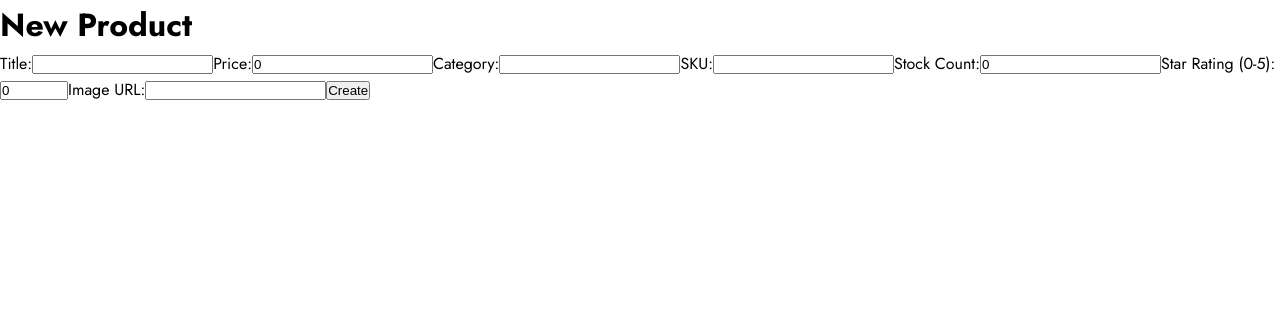
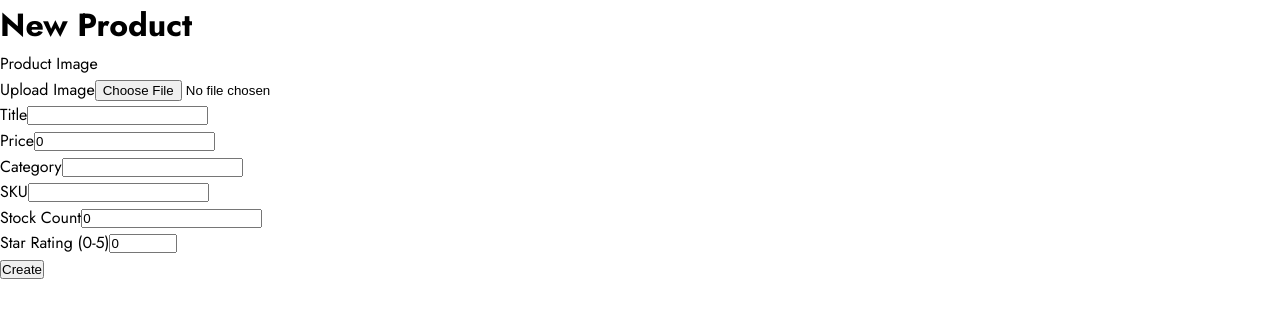
Before and after one commit to ayoubakbartabar/FastFood-Admin-Panel-project, a React (Vite) app: page /new-product in a window 1280 px wide. Shown: the top 318 px of the page. Built offline with nearby package versions, Linux system fonts and the light colour scheme; the HTML template or start-up script is replaced by a standard one.

Commit message:
Update NewProductPage.tsx : edit syntax nd set class name for tags

```diff
--- a/src/pages/NewProductPage/NewProductPage.tsx
+++ b/src/pages/NewProductPage/NewProductPage.tsx
@@ -5,7 +5,7 @@ import { API_BASE_URL, createProduct } from "../../types/server/productApi";
 import "./NewProductPage.css";
 import { useNavigate } from "react-router-dom";
 
-// Yup validation schema for the product form
+// Validation schema
 const ProductSchema = Yup.object().shape({
   title: Yup.string().required("Title is required"),
   price: Yup.number()
@@ -16,41 +16,45 @@ const ProductSchema = Yup.object().shape({
   count: Yup.number()
     .min(0, "Stock count must be >= 0")
     .required("Stock count required"),
-  star: Yup.number()
-    .min(0, "Star rating must be at least 0")
-    .max(5, "Star rating cannot exceed 5")
-    .required("Star rating is required"),
-  image: Yup.string().required("Image URL is required"),
+  star: Yup.number().min(0).max(5).required("Star rating is required"),
+  image: Yup.string().required("Image is required"),
 });
 
-function NewProductPage() {
+const NewProductPage: React.FC = () => {
   const navigate = useNavigate();
 
-  // Submit handler for creating a product
-  const handleCreate = useCallback(async (values: any) => {
+  const handleCreate = useCallback(
+    async (values: any) => {
       try {
-      console.log("Sending to API:", values);
-
         const result = await createProduct(values);
-
         if (result) {
           alert("Product created successfully!");
-        console.log("Created product:", result);
         } else {
           alert("Failed to create product.");
         }
         navigate("/");
       } catch (error) {
-      console.error("Error creating product:", error);
+        console.error(error);
         alert("An error occurred while creating the product.");
       }
-  }, []);
+    },
+    [navigate]
+  );
+
+  // Convert uploaded file to Base64
+  const fileToBase64 = (file: File): Promise<string> => {
+    return new Promise((resolve, reject) => {
+      const reader = new FileReader();
+      reader.readAsDataURL(file);
+      reader.onload = () => resolve(reader.result as string);
+      reader.onerror = (error) => reject(error);
+    });
+  };
 
   return (
-    <div className="product-page">
-      <h1>New Product</h1>
+    <div className="new-product-container">
+      <h1 className="new-product-title">New Product</h1>
 
-      {/* Formik form for product creation */}
       <Formik
         initialValues={{
           title: "",
@@ -64,75 +68,142 @@ function NewProductPage() {
         validationSchema={ProductSchema}
         onSubmit={handleCreate}
       >
-        {({ values, isSubmitting }) => (
-          <Form className="product-form">
-            {/* Image preview */}
-            {values.image && (
+        {({ values, setFieldValue, isSubmitting }) => (
+          <Form className="new-product-form">
+            {/* Image upload and preview */}
+            <div className="new-product-group">
+              <label className="new-product-label">Product Image</label>
+              <div className="new-product-image-wrapper">
+                {values.image ? (
+                  <>
                     <img
-                src={
-                  values.image.startsWith("http")
-                    ? values.image
-                    : `${API_BASE_URL}${values.image}`
+                      src={values.image}
+                      alt="Preview"
+                      className="new-product-preview"
+                    />
+                    <button
+                      type="button"
+                      className="new-product-remove-btn"
+                      onClick={() => setFieldValue("image", "")}
+                    >
+                      Remove
+                    </button>
+                  </>
+                ) : (
+                  <label className="new-product-upload-btn">
+                    Upload Image
+                    <input
+                      type="file"
+                      accept="image/*"
+                      onChange={async (e) => {
+                        if (e.target.files && e.target.files[0]) {
+                          const base64 = await fileToBase64(e.target.files[0]);
+                          setFieldValue("image", base64);
                         }
-                alt="Preview"
-                className="product-image-preview"
+                      }}
                     />
+                  </label>
                 )}
+              </div>
+              <ErrorMessage
+                name="image"
+                component="div"
+                className="new-product-error"
+              />
+            </div>
 
-            {/* Title input */}
-            <label>
-              Title:
-              <Field type="text" name="title" />
-              <ErrorMessage name="title" component="div" className="error" />
-            </label>
+            {/* Title */}
+            <div className="new-product-group">
+              <label className="new-product-label">Title</label>
+              <Field type="text" name="title" className="new-product-input" />
+              <ErrorMessage
+                name="title"
+                component="div"
+                className="new-product-error"
+              />
+            </div>
 
-            {/* Price input */}
-            <label>
-              Price:
-              <Field type="number" name="price" step="0.01" />
-              <ErrorMessage name="price" component="div" className="error" />
-            </label>
+            {/* Price */}
+            <div className="new-product-group">
+              <label className="new-product-label">Price</label>
+              <Field
+                type="number"
+                step="0.01"
+                name="price"
+                className="new-product-input"
+              />
+              <ErrorMessage
+                name="price"
+                component="div"
+                className="new-product-error"
+              />
+            </div>
 
-            {/* Category input */}
-            <label>
-              Category:
-              <Field type="text" name="category" />
-              <ErrorMessage name="category" component="div" className="error" />
-            </label>
+            {/* Category */}
+            <div className="new-product-group">
+              <label className="new-product-label">Category</label>
+              <Field
+                type="text"
+                name="category"
+                className="new-product-input"
+              />
+              <ErrorMessage
+                name="category"
+                component="div"
+                className="new-product-error"
+              />
+            </div>
 
-            {/* SKU input */}
-            <label>
-              SKU:
-              <Field type="text" name="sku" />
-              <ErrorMessage name="sku" component="div" className="error" />
-            </label>
+            {/* SKU */}
+            <div className="new-product-group">
+              <label className="new-product-label">SKU</label>
+              <Field type="text" name="sku" className="new-product-input" />
+              <ErrorMessage
+                name="sku"
+                component="div"
+                className="new-product-error"
+              />
+            </div>
 
-            {/* Stock count input */}
-            <label>
-              Stock Count:
-              <Field type="number" name="count" step="1" />
-              <ErrorMessage name="count" component="div" className="error" />
-            </label>
+            {/* Stock Count */}
+            <div className="new-product-group">
+              <label className="new-product-label">Stock Count</label>
+              <Field
+                type="number"
+                name="count"
+                step="1"
+                className="new-product-input"
+              />
+              <ErrorMessage
+                name="count"
+                component="div"
+                className="new-product-error"
+              />
+            </div>
 
-            {/* Star rating input */}
-            <label>
-              Star Rating (0-5):
-              <Field type="number" name="star" min={0} max={5} step="0.01" />
-              <ErrorMessage name="star" component="div" className="error" />
-            </label>
-
-            {/* Image URL input */}
-            <label>
-              Image URL:
-              <Field type="text" name="image" />
-              <ErrorMessage name="image" component="div" className="error" />
-            </label>
+            {/* Star */}
+            <div className="new-product-group">
+              <label className="new-product-label">Star Rating (0-5)</label>
+              <Field
+                type="number"
+                min={0}
+                max={5}
+                step="0.01"
+                name="star"
+                className="new-product-input"
+              />
+              <ErrorMessage
+                name="star"
+                component="div"
+                className="new-product-error"
+              />
+            </div>
 
             {/* Submit button */}
             <button
-              className="update-btn"
               type="submit"
               disabled={isSubmitting}
+              className="new-product-btn"
             >
               {isSubmitting ? "Creating..." : "Create"}
             </button>
@@ -141,6 +212,6 @@ function NewProductPage() {
       </Formik>
     </div>
   );
-}
+};
 
 export default NewProductPage;
```
Lines whose indentation alone changed are shown as unchanged.
